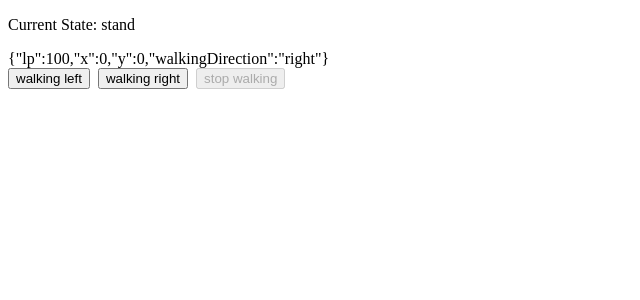
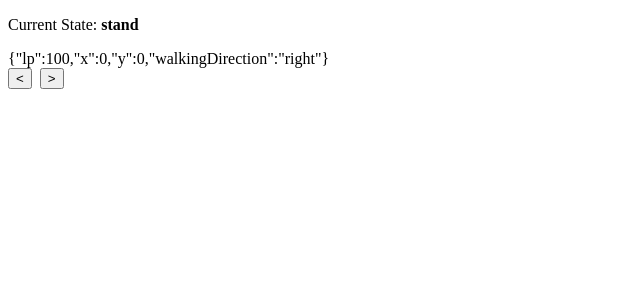
Before and after one commit to domeafavour/hello-xstate, a React (Vite) app: page / in a window 1280 px wide. Shown: the top 300 px of the page, without its empty margins (0-640 px from the left). Built offline with nearby package versions, Linux system fonts and the light colour scheme.

Commit message:
feat: enhance Player component with keyboard controls and improved button labels

```diff
--- a/src/Player.tsx
+++ b/src/Player.tsx
@@ -1,19 +1,45 @@
 import { useMachine } from "@xstate/react";
+import { useEffect } from "react";
 import { playerMachine } from "./playerMachine";
 
 export function Player() {
   const [state, send] = useMachine(playerMachine);
+  useEffect(() => {
+    function handleKeyDown(e: KeyboardEvent) {
+      if (e.repeat) {
+        return;
+      }
+      if (e.key === "ArrowLeft") {
+        send({ type: "START_WALKING", direction: "left" });
+      } else if (e.key === "ArrowRight") {
+        send({ type: "START_WALKING", direction: "right" });
+      }
+    }
+    function handleKeyUp(e: KeyboardEvent) {
+      if (e.key === "ArrowLeft" || e.key === "ArrowRight") {
+        send({ type: "STOP_WALKING" });
+      }
+    }
+    window.addEventListener("keydown", handleKeyDown);
+    window.addEventListener("keyup", handleKeyUp);
+    return () => {
+      window.removeEventListener("keydown", handleKeyDown);
+      window.removeEventListener("keyup", handleKeyUp);
+    };
+  }, [send]);
 
   return (
     <div>
-      <p>Current State: {state.value}</p>
+      <p>
+        Current State: <strong>{state.value}</strong>
+      </p>
       <div>{JSON.stringify(state.context)}</div>
       <div style={{ display: "flex", flexDirection: "row", gap: 8 }}>
         <button
           onMouseDown={() => send({ type: "START_WALKING", direction: "left" })}
           onMouseUp={() => send({ type: "STOP_WALKING" })}
         >
-          walking left
+          {"<"}
         </button>
         <button
           onMouseDown={() =>
@@ -21,14 +47,7 @@ export function Player() {
           }
           onMouseUp={() => send({ type: "STOP_WALKING" })}
         >
-          walking right
-        </button>
-
-        <button
-          onClick={() => send({ type: "STOP_WALKING" })}
-          disabled={!state.can({ type: "STOP_WALKING" })}
-        >
-          stop walking
+          {">"}
         </button>
       </div>
     </div>
```
